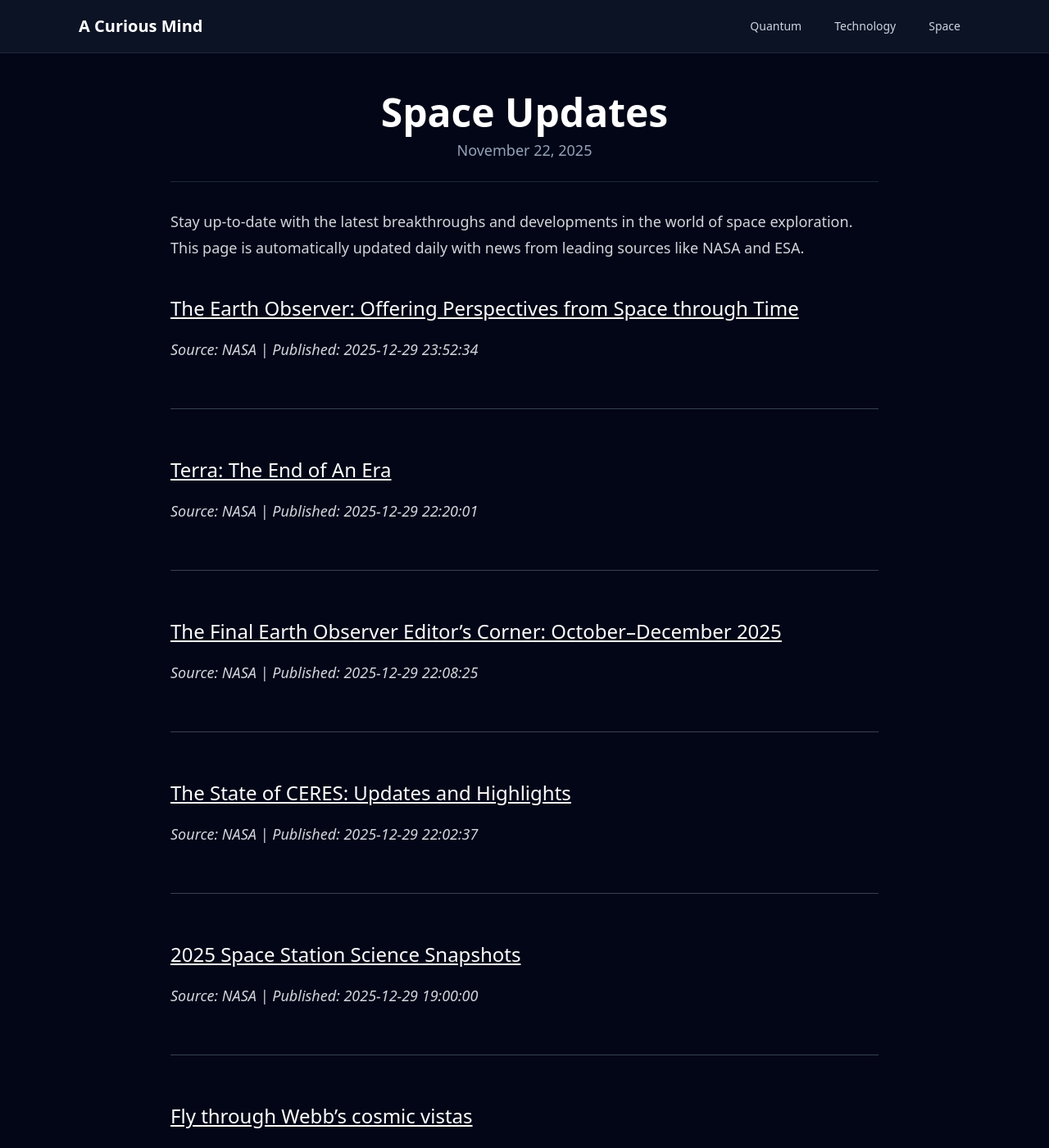
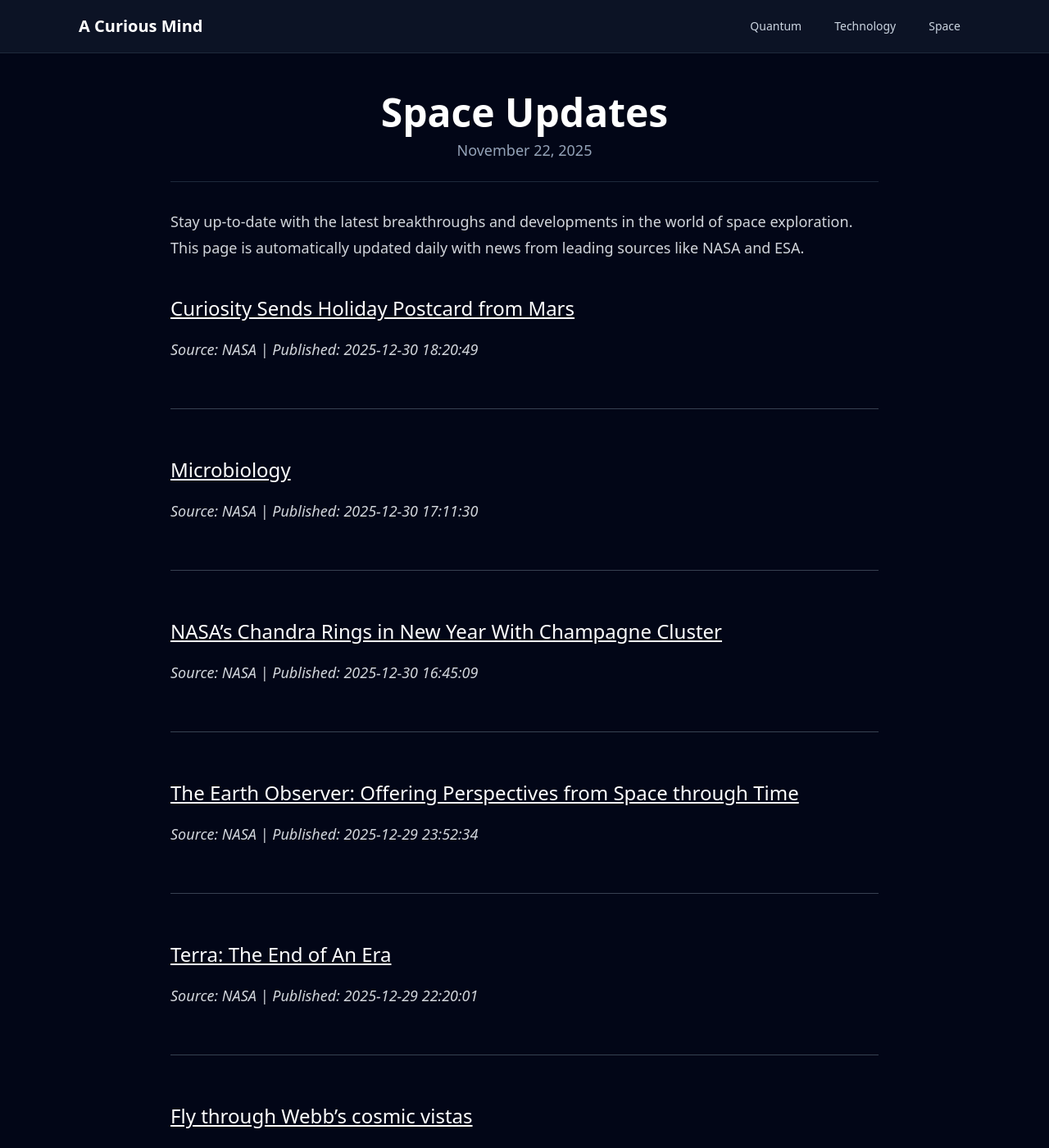
Before and after one commit to onehl7/onehl7.github.io, a Jekyll site: the page built from _posts/2025-11-22-space-updates.md, in a window 1280 px wide and 1400 px high. Shown: the whole window at 82% size. Built offline with Jekyll 4.4.1, drawn with Linux system fonts in a browser that asks for light colours; nearby versions of some CDN libraries.

Commit message:
Update space news data

```diff
--- a/_data/space_news.json
+++ b/_data/space_news.json
@@ -1,4 +1,22 @@
 [
+  {
+    "source": "NASA",
+    "title": "Curiosity Sends Holiday Postcard from Mars",
+    "link": "https://www.nasa.gov/image-article/curiosity-sends-holiday-postcard-from-mars/",
+    "published": "2025-12-30 18:20:49"
+  },
+  {
+    "source": "NASA",
+    "title": "Microbiology",
+    "link": "https://www.nasa.gov/directorates/esdmd/hhp/microbiology/",
+    "published": "2025-12-30 17:11:30"
+  },
+  {
+    "source": "NASA",
+    "title": "NASA\u2019s Chandra Rings in New Year With Champagne Cluster",
+    "link": "https://www.nasa.gov/missions/chandra/nasas-chandra-rings-in-new-year-with-champagne-cluster/",
+    "published": "2025-12-30 16:45:09"
+  },
   {
     "source": "NASA",
     "title": "The Earth Observer: Offering Perspectives from Space through Time",
@@ -10,24 +28,6 @@
     "title": "Terra: The End of An Era",
     "link": "https://science.nasa.gov/science-research/earth-science/terra-the-end-of-an-era/",
     "published": "2025-12-29 22:20:01"
-  },
-  {
-    "source": "NASA",
-    "title": "The Final Earth Observer Editor\u2019s Corner: October\u2013December 2025",
-    "link": "https://science.nasa.gov/science-research/earth-science/the-final-earth-observer-editors-corner-october-december-2025/",
-    "published": "2025-12-29 22:08:25"
-  },
-  {
-    "source": "NASA",
-    "title": "The State of CERES: Updates and Highlights",
-    "link": "https://science.nasa.gov/science-research/earth-science/the-state-of-ceres-updates-and-highlights/",
-    "published": "2025-12-29 22:02:37"
-  },
-  {
-    "source": "NASA",
-    "title": "2025 Space Station Science Snapshots",
-    "link": "https://www.nasa.gov/image-article/2025-space-station-science-snapshots/",
-    "published": "2025-12-29 19:00:00"
   },
   {
     "source": "ESA",
```
